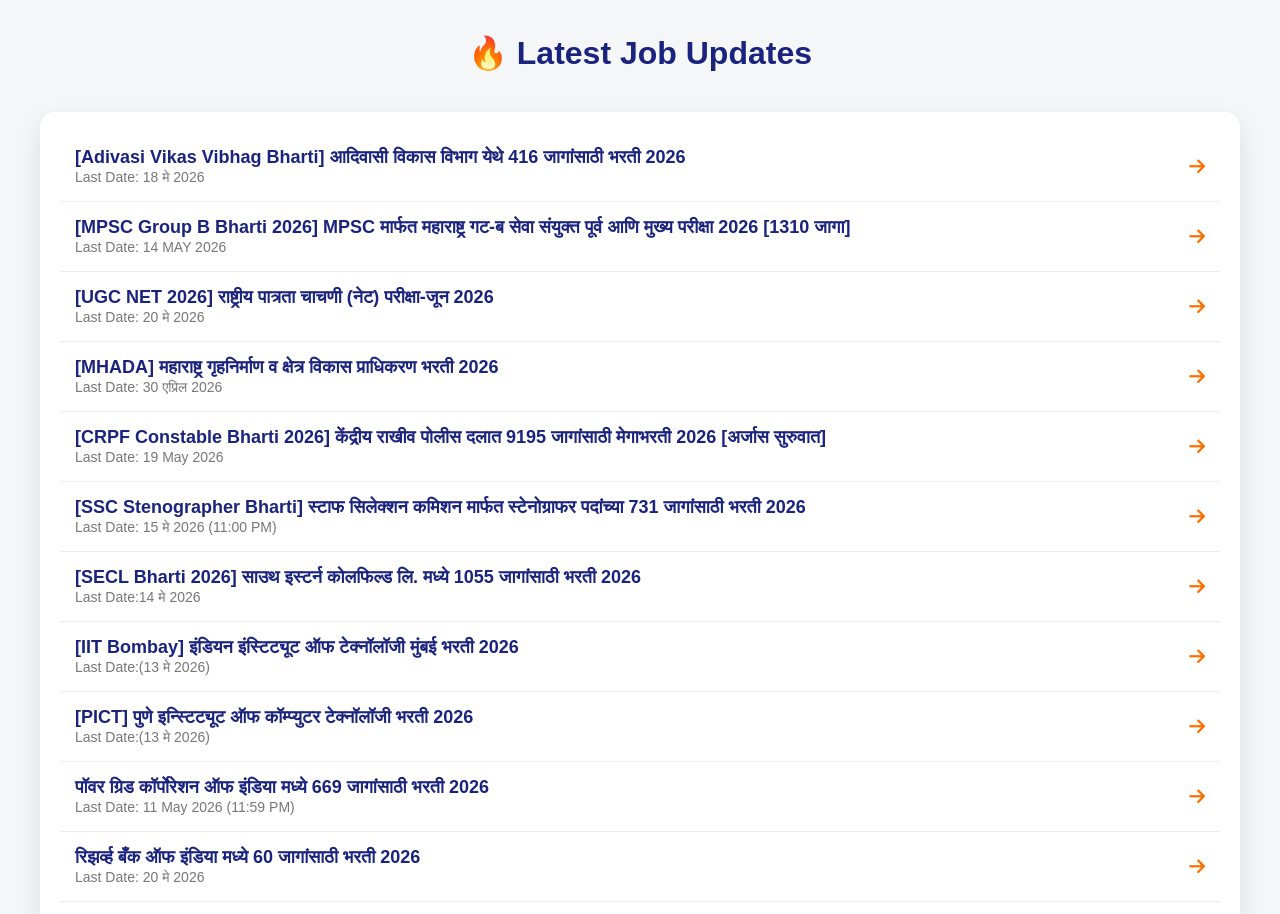
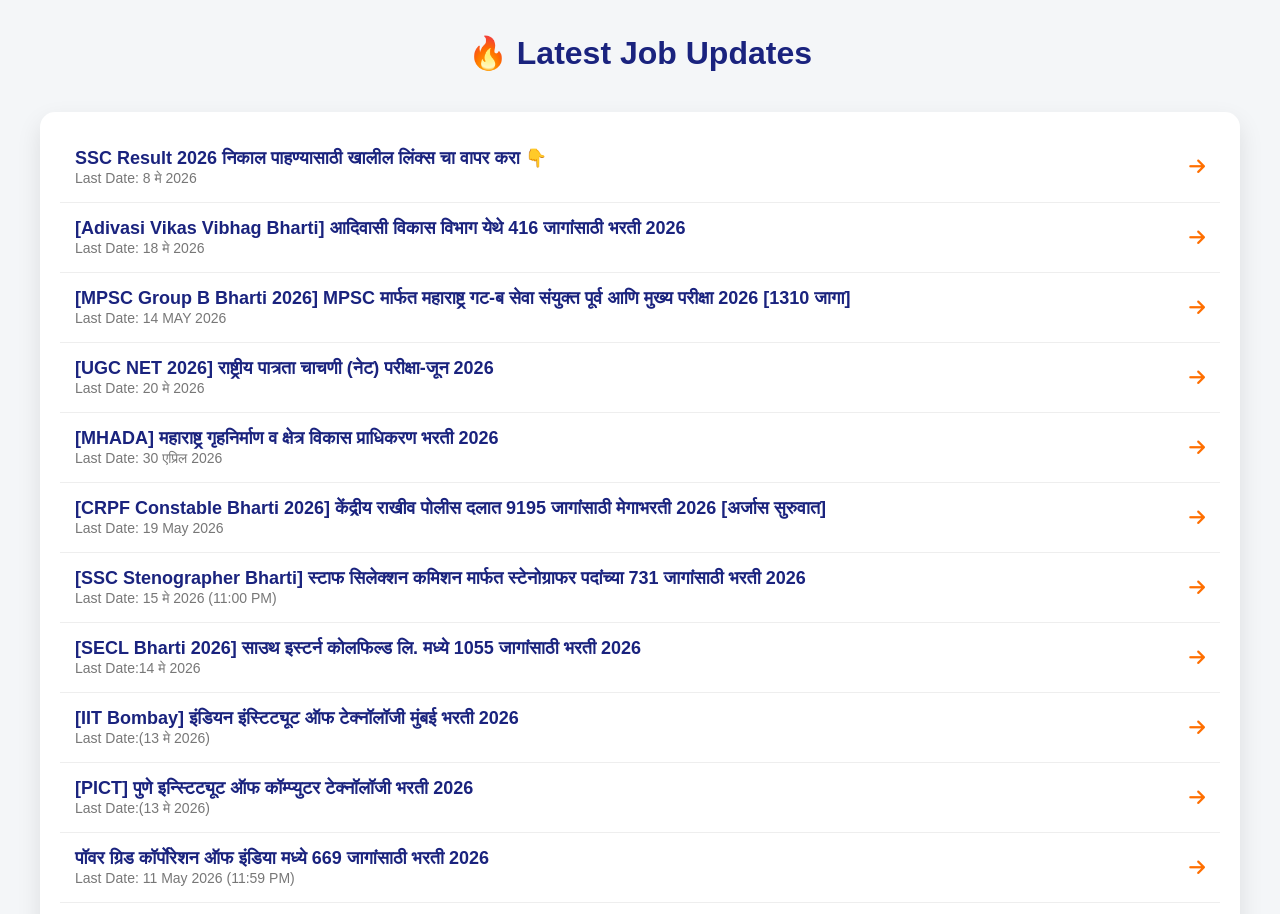
Before and after one commit to rushifuse/Swami-Cyber-Cafe, a plain HTML site: page index.html in a window 1280 px wide. Shown: the part 860-1774 px from the top of the page. Drawn offline with Linux system fonts and the light colour scheme.

Commit message:
Update index.html

```diff
--- a/index.html
+++ b/index.html
@@ -583,6 +583,15 @@
 
   <div class="job-box">
 
+<a href="https://swami-cyber-cafe-3.onrender.com/result.html" target="_blank" class="job-item">
+      <div> <h4>SSC Result 2026 निकाल पाहण्यासाठी खालील लिंक्स चा वापर करा 👇 </h4>
+        <span>Last Date: 8 मे 2026 </span>
+      </div>
+      <i class="fa-solid fa-arrow-right"></i>
+    </a>
+
+
+
 <a href="https://mahanmk.com/recruitment/adivasi-vikas-vibhag-nashik-recruitment.html" target="_blank" class="job-item">
       <div> <h4>[Adivasi Vikas Vibhag Bharti] आदिवासी विकास विभाग येथे 416 जागांसाठी भरती 2026 </h4>
         <span>Last Date: 18 मे 2026 </span>
```
